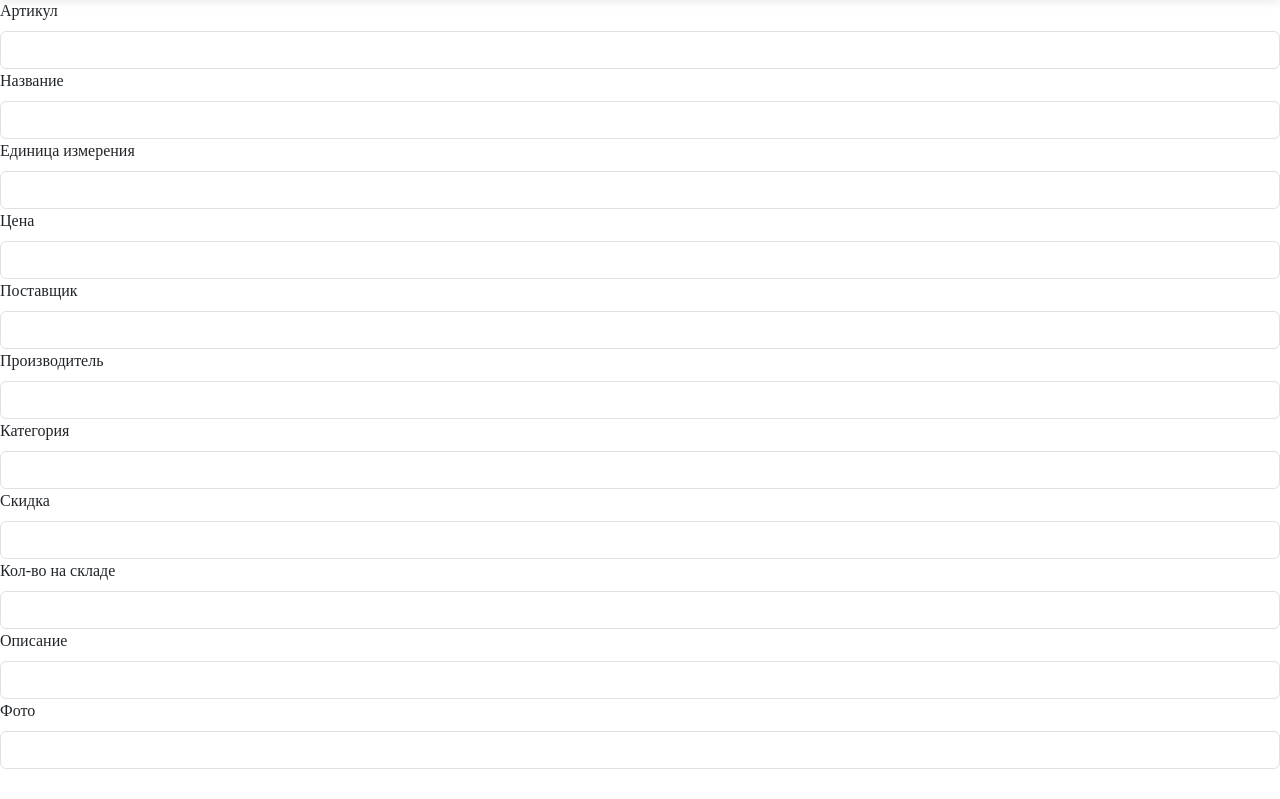
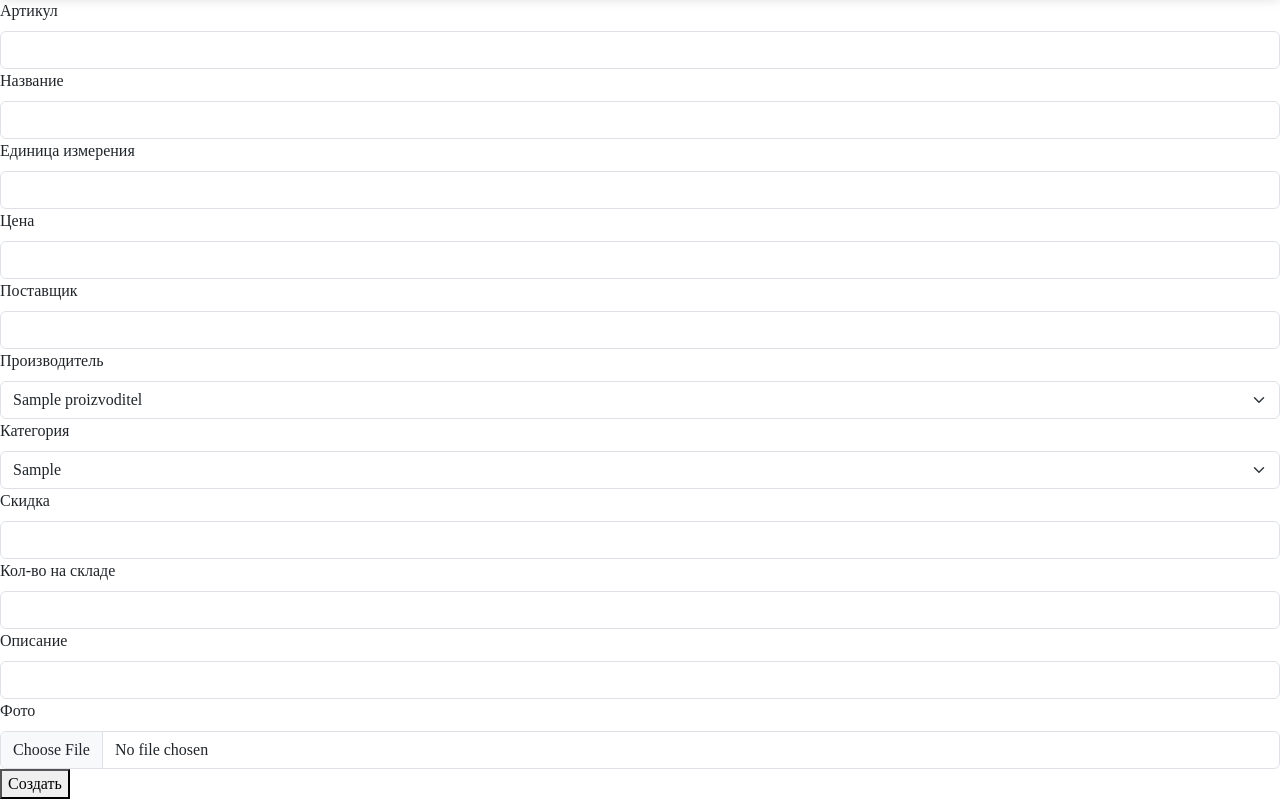
Before and after one commit to s-h-m12/desait, a Django app: page /create/ in a window 1280 px wide. Shown: the part 71-870 px from the top of the page. Before the commit the page ends 840 px from the top, so only its background shows below. Run offline with Django 5.2, Linux system fonts and the light colour scheme; tables that the repository leaves empty hold one stand-in row (values such as "Sample post").

Commit message:
Проведена работа над созданием продукта

```diff
--- a/dekz/settings.py
+++ b/dekz/settings.py
@@ -11,6 +11,7 @@ https://docs.djangoproject.com/en/4.2/ref/settings/
 """
 
 from pathlib import Path
+import os
 
 from django.conf.global_settings import LOGIN_REDIRECT_URL, LOGOUT_REDIRECT_URL
 
@@ -135,3 +136,5 @@ AUTH_USER_MODEL = 'dekzap.CustomUser'
 LOGIN_URL = '/login/'
 LOGIN_REDIRECT_URL = '/'
 LOGOUT_REDIRECT_URL = '/login/'
+MEDIA_URL = '/media/'
+MEDIA_ROOT = os.path.join(BASE_DIR, 'media')
--- a/dekz/urls.py
+++ b/dekz/urls.py
@@ -17,6 +17,8 @@ Including another URLconf
 from django.contrib import admin
 from django.urls import path
 from dekzap import views
+from django.conf import settings
+from django.conf.urls.static import static
 
 urlpatterns = [
     path('admin/', admin.site.urls),
@@ -28,3 +30,6 @@ urlpatterns = [
     path('create/', views.create_view, name='create'),
     path('update/<int:id>', views.update_view, name='update')
 ]
+
+if settings.DEBUG:
+    urlpatterns += static(settings.MEDIA_URL, document_root=settings.MEDIA_ROOT)
--- a/dekzap/models.py
+++ b/dekzap/models.py
@@ -70,4 +70,4 @@ class Product(models.Model):
     sale = models.IntegerField()
     quantity_on_warehouse = models.IntegerField()
     description = models.TextField()
-    photo = models.CharField()
+    photo = models.ImageField(upload_to='images/', null=True, blank=True)
--- a/dekzap/templates/prod.html
+++ b/dekzap/templates/prod.html
@@ -39,6 +39,7 @@
 
 
     <form class="form-class">
+        {% csrf_token %}
         <div>
                 <div class="form-group">
                     <label class="form-label">Артикул</label>
@@ -47,54 +48,63 @@
 
                 <div class="form-group">
                     <label class="form-label">Название</label>
-                    <input class="form-control" name="art_name">
+                    <input class="form-control" name="name">
                 </div>
 
                 <div class="form-group">
                     <label class="form-label">Единица измерения</label>
-                    <input class="form-control" name="art_name">
+                    <input class="form-control" name="unit">
                 </div>
 
                 <div class="form-group">
                     <label class="form-label">Цена</label>
-                    <input class="form-control" name="art_name">
+                    <input class="form-control" name="price">
                 </div>
 
                 <div class="form-group">
                     <label class="form-label">Поставщик</label>
-                    <input class="form-control" name="art_name">
+                    <input class="form-control" name="postavshik">
                 </div>
 
                 <div class="form-group">
                     <label class="form-label">Производитель</label>
-                    <input class="form-control" name="art_name">
+                    <select class="form-select">
+                        {% for proizvoditel in proizvoditels %}
+                        <option value="{{ proizvoditel.id }}">{{ proizvoditel.name }}</option>
+                        {% endfor %}
+                    </select>
                 </div>
 
                 <div class="form-group">
-                    <label class="form-label">Категория</label>
-                    <input class="form-control" name="art_name">
+                    <label class="form-label" name="category">Категория</label>
+                    <select class="form-select">
+                        {% for category in categories %}
+                        <option value="{{ category }}">{{ category }}</option>
+                        {% endfor %}
+                    </select>
                 </div>
 
                 <div class="form-group">
                     <label class="form-label">Скидка</label>
-                    <input class="form-control" name="art_name">
+                    <input class="form-control" name="sale">
                 </div>
 
                 <div class="form-group">
                     <label class="form-label">Кол-во на складе</label>
-                    <input class="form-control" name="art_name">
+                    <input class="form-control" name="quantity">
                 </div>
 
                 <div class="form-group">
                     <label class="form-label">Описание</label>
-                    <input class="form-control" name="art_name">
+                    <input class="form-control" name="description">
                 </div>
 
                 <div class="form-group">
                     <label class="form-label">Фото</label>
-                    <input class="form-control" name="art_name">
+                    <input class="form-control" name="photo" type="file" accept="image/*">
                 </div>
             </div>
+        <button type="submit">Создать</button>
     </form>
     <script
         src="https://cdn.jsdelivr.net/npm/bootstrap@5.3.8/dist/js/bootstrap.bundle.min.js"
--- a/dekzap/views.py
+++ b/dekzap/views.py
@@ -3,7 +3,7 @@ from django.shortcuts import render, get_object_or_404, redirect
 from django.contrib.auth.decorators import login_required
 from django.contrib.auth import login, logout, authenticate
 from django.contrib import messages
-from .models import CustomUser, Product, Role, Articul
+from .models import CustomUser, Product, Role, Articul, Postavshik, Proizvoditel
 
 
 def guest_login_view(request):
@@ -95,27 +95,32 @@ def delete_view(request, id):
 
 
 def create_view(request):
-   # categories = Categor
+    products = Product.objects.all()
+    proizvoditels = Proizvoditel.objects.all()
+    categories = products.values_list('category', flat=True).distinct()
     if request.method == 'POST':
         # Создаем артикул и товар
         articul_name = request.POST.get('art_name')
+        postavshik_name = request.POST.get('postavshik_name')
+        postavshik = Postavshik.objects.create(name=postavshik_name)
         articul = Articul.objects.create(name=articul_name)
-        product = (Product.objects.create
-            (
+        Product.objects.create(
             articul_id=articul.id,
             name=request.POST.get('name'),
             unit=request.POST.get('unit'),
             price=request.POST.get('price'),
-            postavshik_id=request.POST.get('postavshik'),
+            postavshik_id=postavshik.id,
             proizvoditel_id=request.POST.get('proizvoditel'),
             category=request.POST.get('category'),
             sale=request.POST.get('sale'),
             quantity_on_warehouse=request.POST.get('quantity'),
             description=request.POST.get('description'),
-            photo=request.POST.get('photo')
-        ))
+            photo=request.FILES.get('photo')
+        )
         return redirect('home')
-    return render(request, 'prod.html')
+    return render(request, 'prod.html', {'products': products,
+                                         'categories': categories,
+                                         'proizvoditels': proizvoditels})
 
 
 def update_view(request, id):
```
Also changed, not shown: dekzap/templates/product_results.html (deleted, +0 -11 lines), dekzap/migrations/0001_initial.py, dekzap/migrations/0002_alter_product_photo.py (added).
